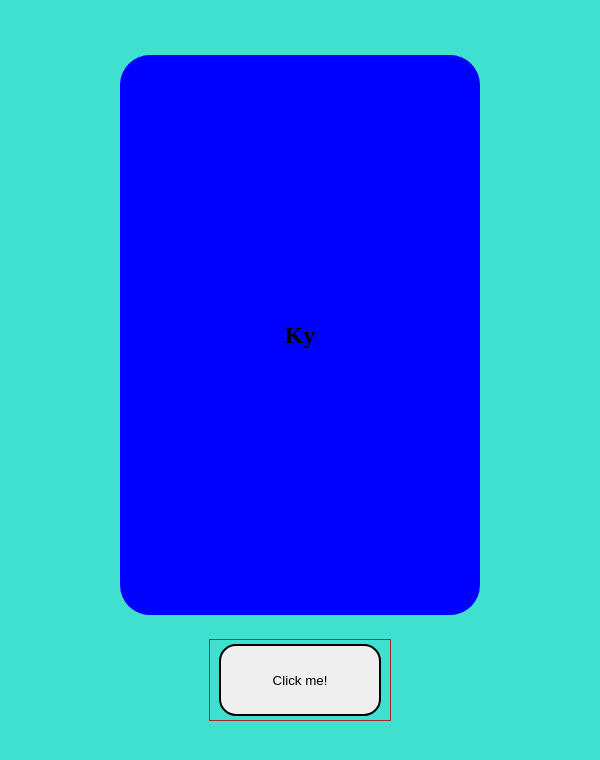
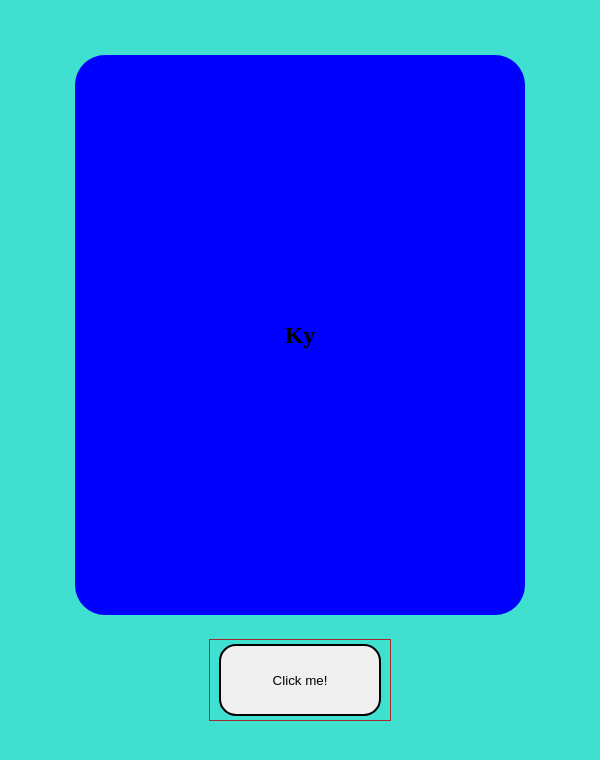
Before and after one commit to Kykyzxz/valentines-gift, a plain HTML site: page index.html in a window 600 px wide. Drawn offline with Linux system fonts and the light colour scheme.

Commit message:
some changes in media query

```diff
--- a/index.css
+++ b/index.css
@@ -74,12 +74,11 @@ button{
     border: 2px solid black;
 }
 
-@media (max-width: 600px) {
+@media screen and (min-width: 480px) and (max-width: 600px) {
     .main-container {
         height: 70vh;
-        width: 60%;
+        width: 75%;
     }
-
     .btn-div {
         height: 10%;
         width: 30%;
```
